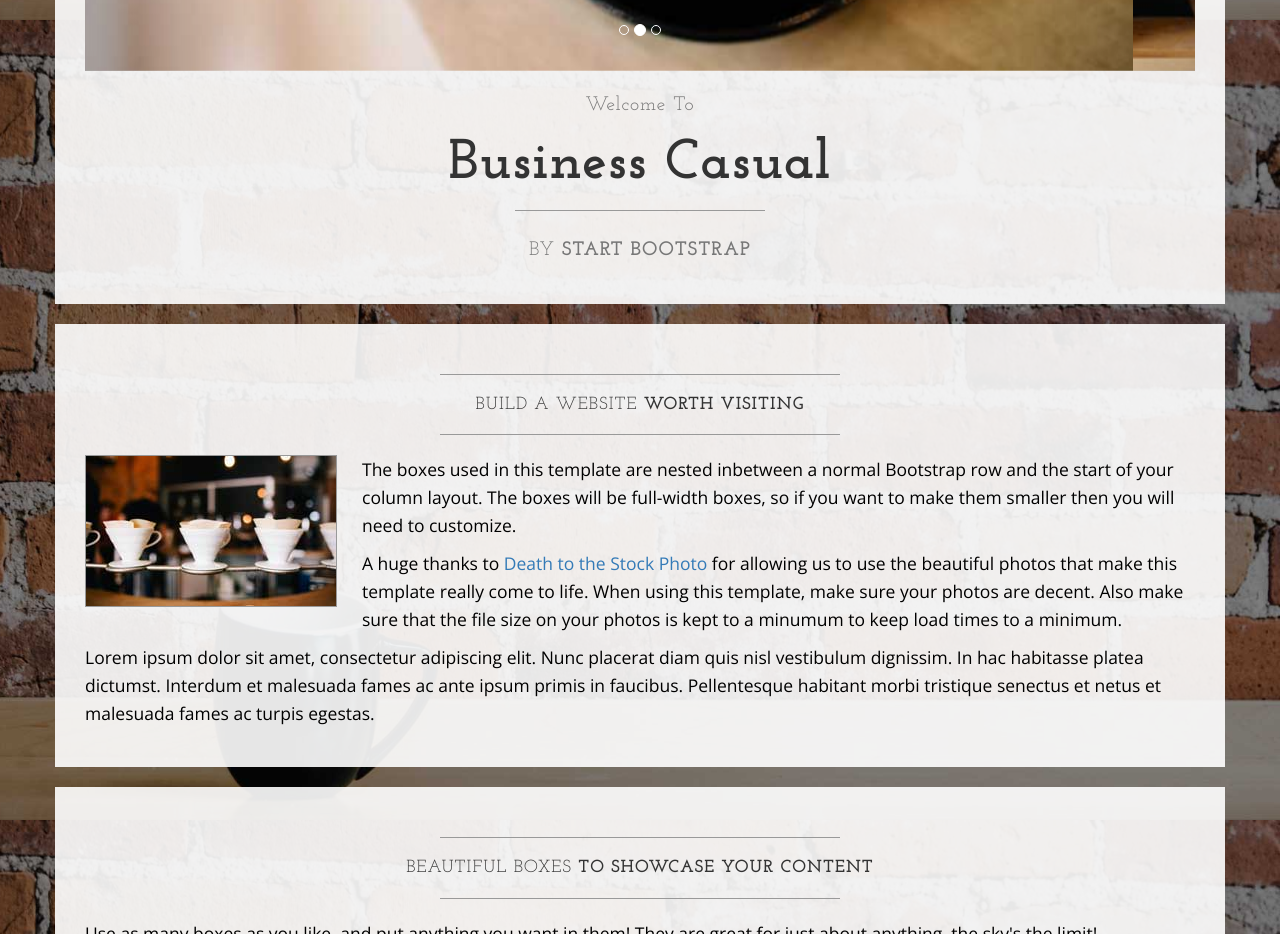
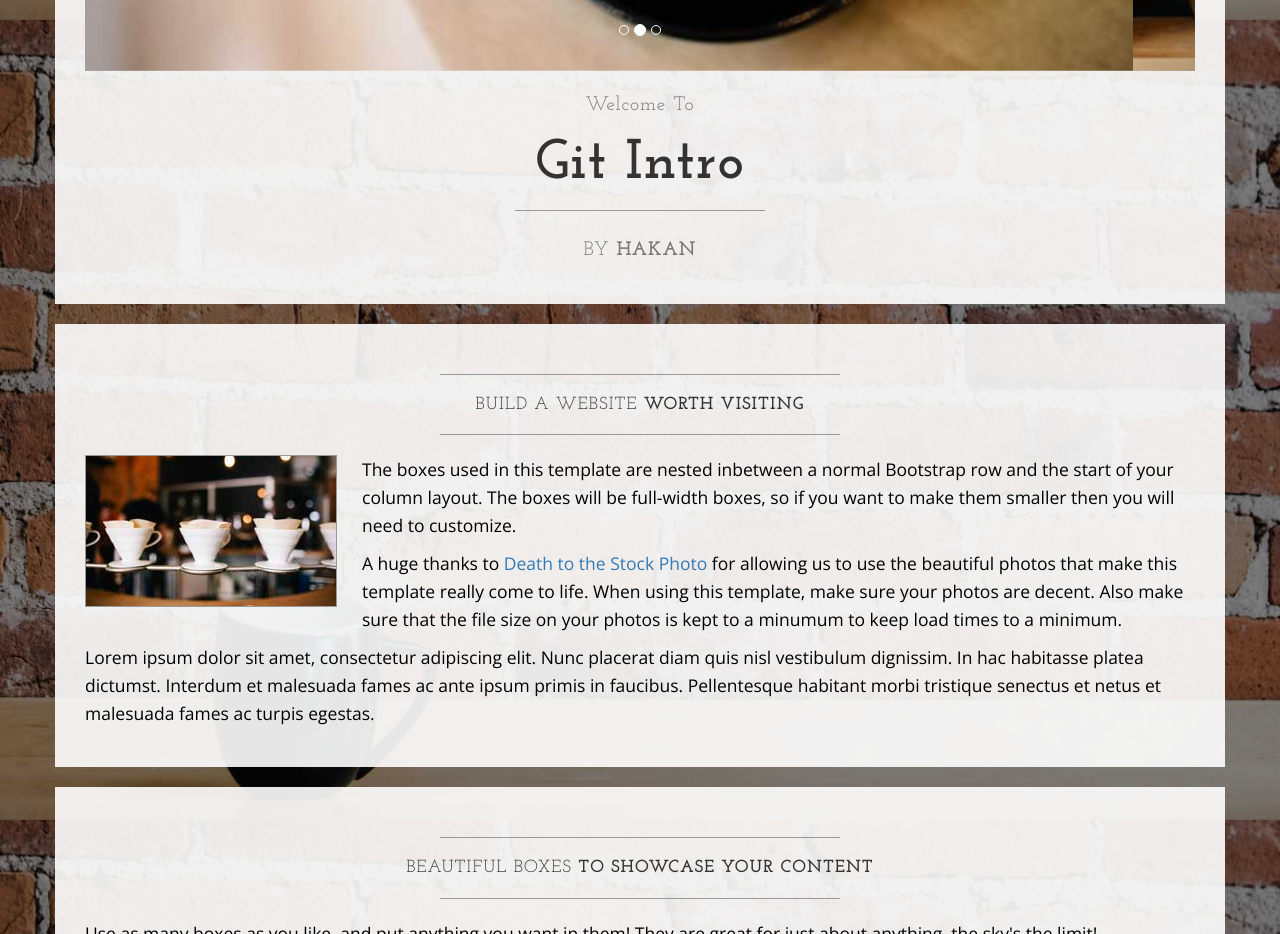
Before and after one commit to kashas/learnable, a plain HTML site: page index.html in a window 1280 px wide. Shown: the part 780-1714 px from the top of the page. Drawn offline with nearby package versions, Linux system fonts and the light colour scheme.

Commit message:
changed items after carosel

```diff
--- a/index.html
+++ b/index.html
@@ -108,11 +108,11 @@
                     <h2 class="brand-before">
                         <small>Welcome to</small>
                     </h2>
-                    <h1 class="brand-name">Business Casual</h1>
+                    <h1 class="brand-name">Git Intro</h1>
                     <hr class="tagline-divider">
                     <h2>
                         <small>By
-                            <strong>Start Bootstrap</strong>
+                            <strong>Hakan</strong>
                         </small>
                     </h2>
                 </div>
```
